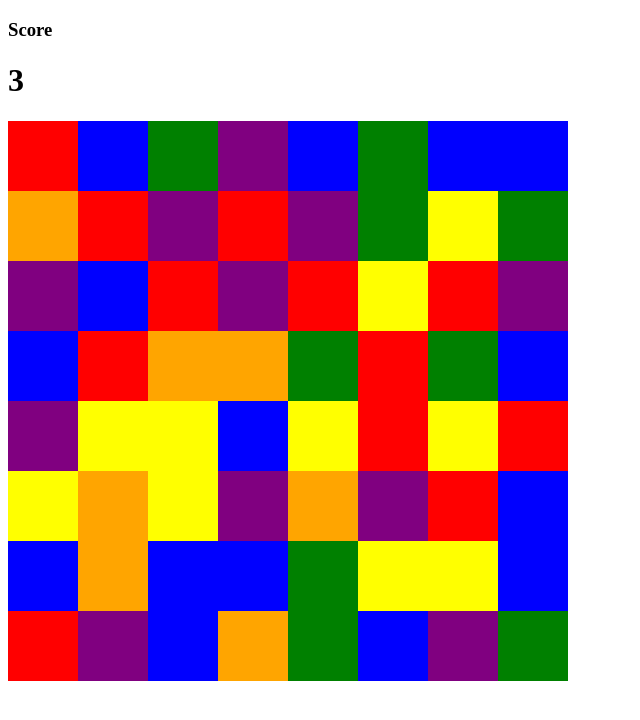
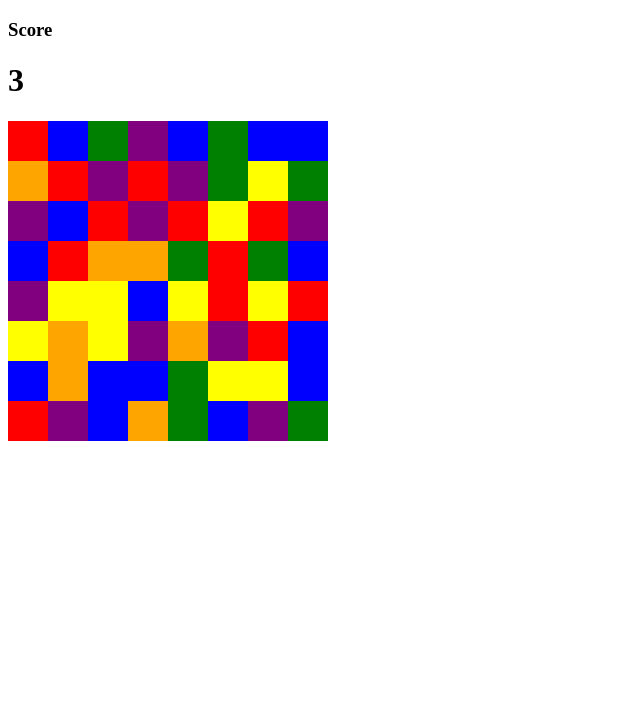
Before and after one commit to IsraelEtim4/CandyCrush, a plain HTML site: page index.html in a window 1280 px wide. Shown: the whole page, without its empty margins (0-640 px from the left). Drawn offline with Linux system fonts and the light colour scheme.

Commit message:
Update style.css

```diff
--- a/style.css
+++ b/style.css
@@ -1,12 +1,12 @@
 .grid {
-  height: 560px;
-  width: 560px;
+  height: 320px;
+  width: 320px;
   display: flex;
   flex-wrap: wrap;
   /* background-color: blue; */
 }
 
 .grid div {
-  height: 70px;
-  width: 70px;
+  height: 40px;
+  width: 40px;
 }
```
